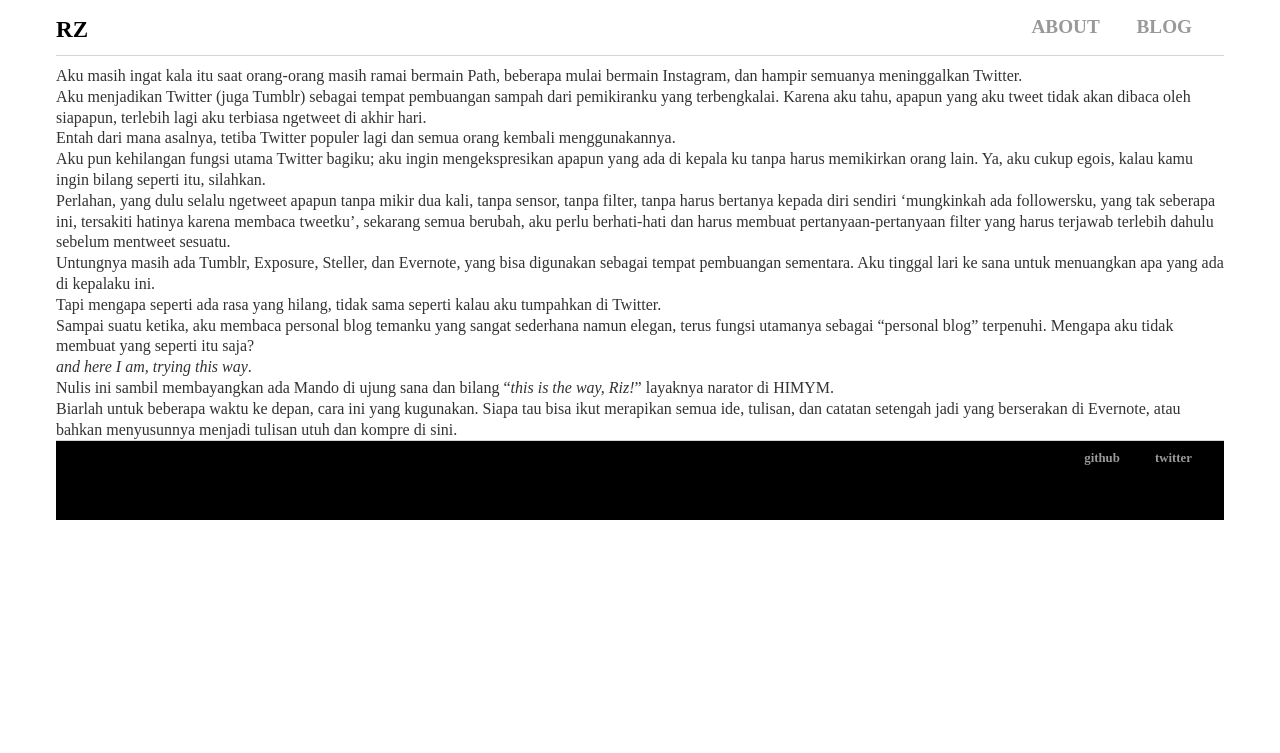
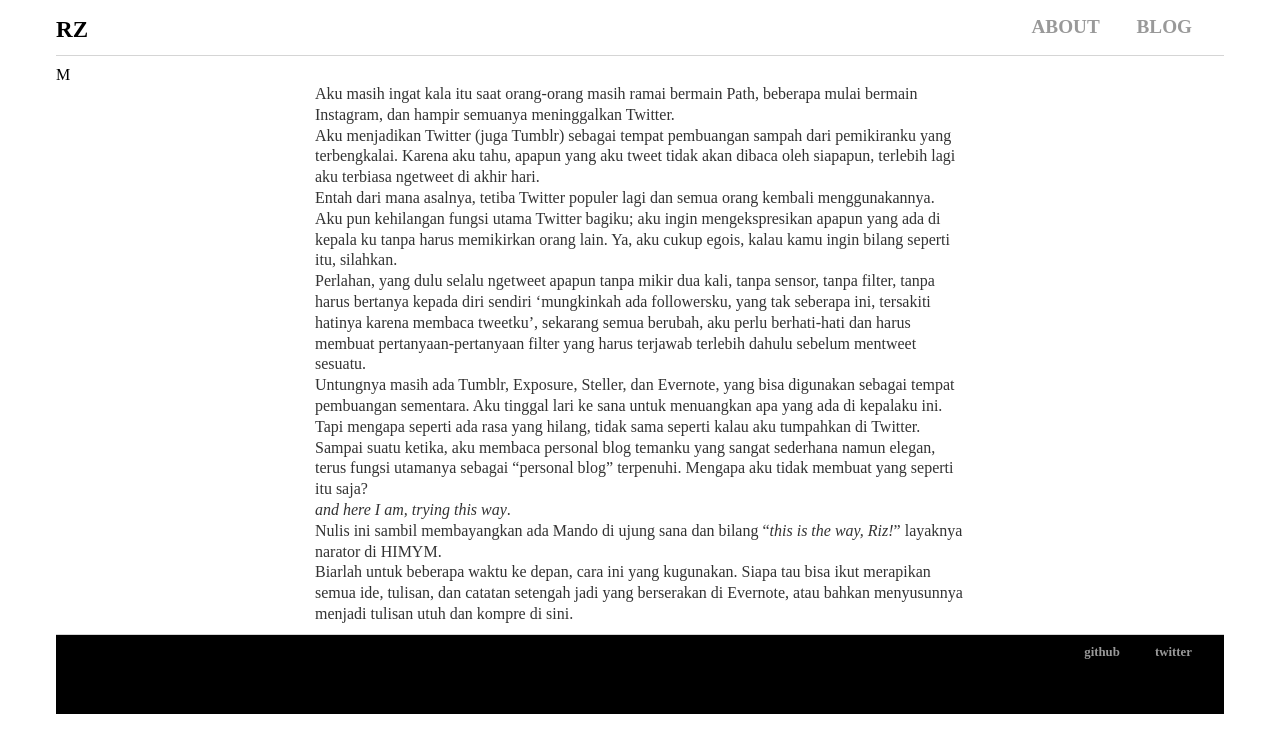
Before and after one commit to rnfitriansyah/rnfitriansyah.github.io, a Jekyll site: the page built from _posts/2020-11-02-The-Starting-Line.md, in a window 1280 px wide. Shown: the top 753 px of the page. Built offline with Jekyll 4.4.1, drawn with Linux system fonts in a browser that asks for light colours.

Commit message:
Update responsive.html

```diff
--- a/_layouts/responsive.html
+++ b/_layouts/responsive.html
@@ -21,9 +21,11 @@
 						</nav>
 					</div>
 				</div>
+				M<main>
 				<div class="post">
 					{{ content }}
 				</div>
+				</main>
 				<footer>
 	    				<div class= "column left">
 
```
